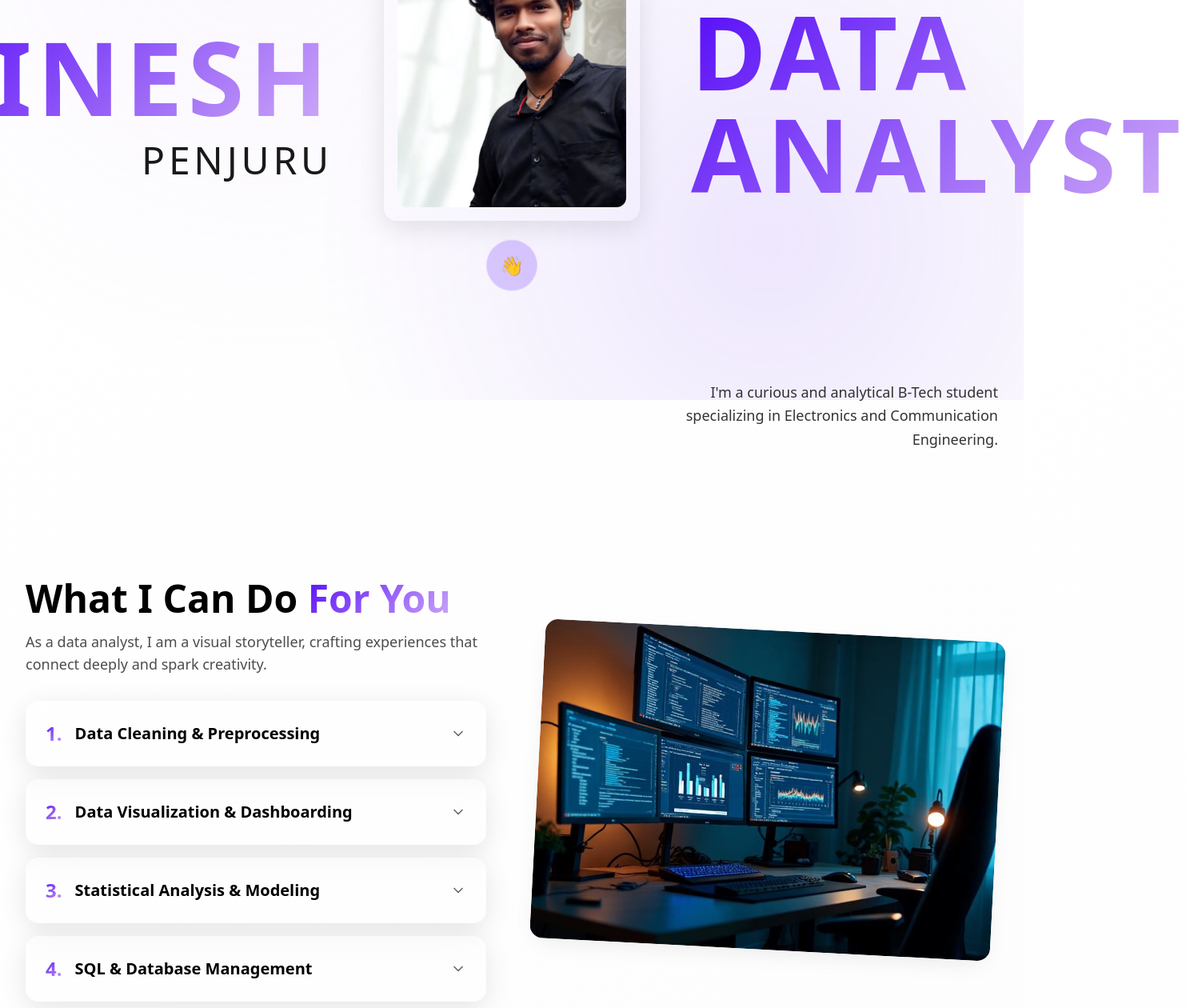
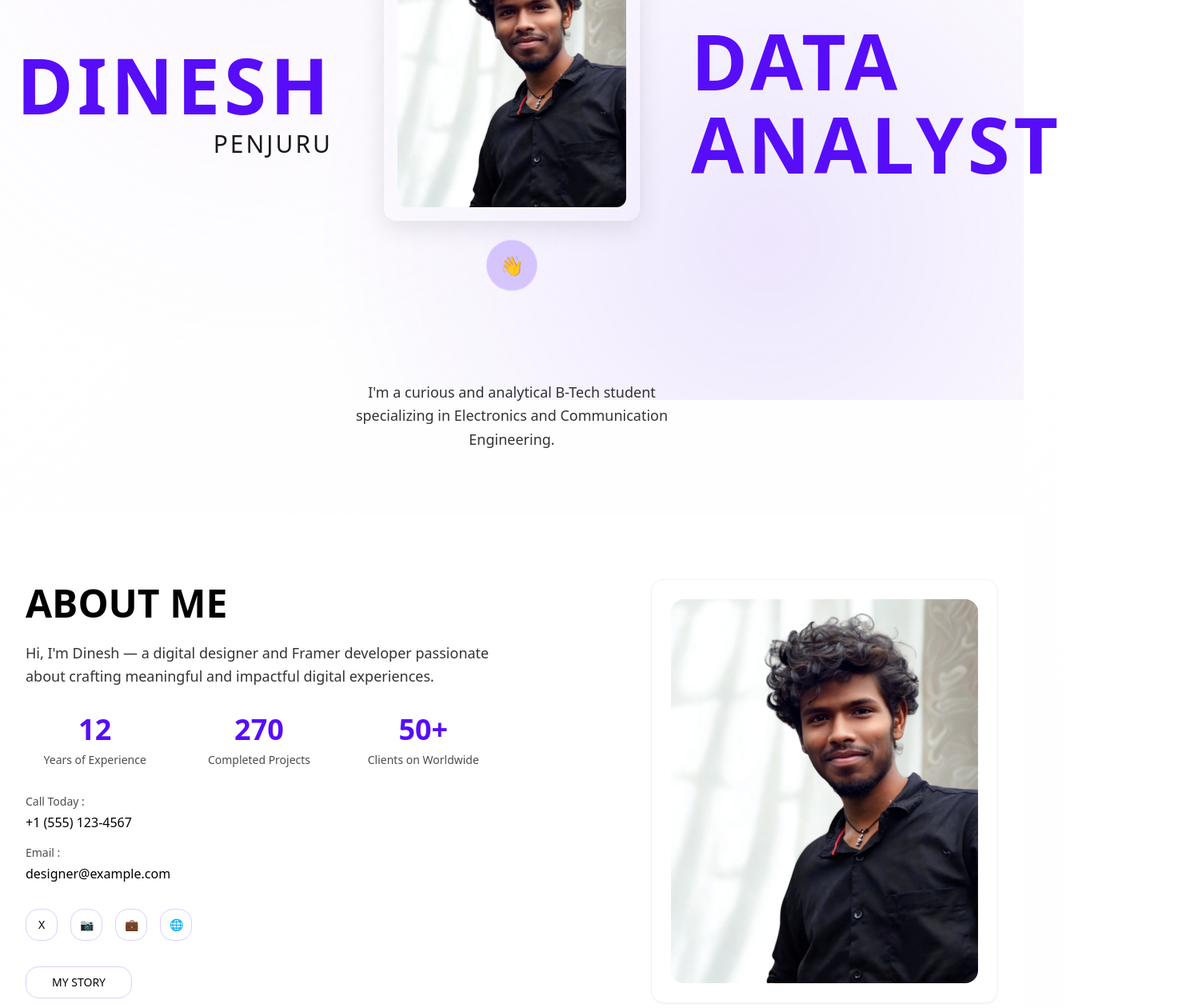
Before and after one commit to Dharnishh/dineshpenjuru, a React (Vite) app: page / in a window 1280 px wide. Shown: the part 300-1560 px from the top of the page at 80% size, 1483 px wide, since content can reach past the window. Built offline with nearby package versions, Linux system fonts and the light colour scheme.

Commit message:
Refactor: Implement homepage redesign, add About Me section, and more
This commit implements a complete redesign of the homepage to match the provided image, adds an "About Me" section, synchronizes the cursor speed, enables automatic flip card animations, and replaces "Frame Motion" with "Tabulae".

```diff
--- a/src/components/CustomCursor.tsx
+++ b/src/components/CustomCursor.tsx
@@ -7,8 +7,11 @@ export const CustomCursor = () => {
 
   useEffect(() => {
     const updateCursor = (e: MouseEvent) => {
-      setPosition({ x: e.clientX, y: e.clientY });
-      setIsVisible(true);
+      // Synchronize cursor position with actual mouse position for better tracking
+      requestAnimationFrame(() => {
+        setPosition({ x: e.clientX, y: e.clientY });
+        setIsVisible(true);
+      });
     };
 
     const handleMouseEnter = () => setIsInteracting(true);
--- a/src/components/FlipCard.tsx
+++ b/src/components/FlipCard.tsx
@@ -1,4 +1,4 @@
-import { useState, forwardRef, useImperativeHandle } from "react";
+import { useState, forwardRef, useImperativeHandle, useEffect } from "react";
 import { cn } from "@/lib/utils";
 
 interface FlipCardProps {
@@ -22,6 +22,15 @@ export const FlipCard = forwardRef<FlipCardRef, FlipCardProps>(
         setIsFlipped(show);
       },
     }));
+
+    // Auto-flip effect for homepage
+    useEffect(() => {
+      const autoFlipInterval = setInterval(() => {
+        setIsFlipped(prev => !prev);
+      }, 3000); // Flip every 3 seconds
+
+      return () => clearInterval(autoFlipInterval);
+    }, []);
 
     const handleClick = () => {
       setIsFlipped(!isFlipped);
--- a/src/components/Portfolio.tsx
+++ b/src/components/Portfolio.tsx
@@ -1,6 +1,7 @@
 import { useState, useEffect } from "react";
 import { Navbar } from "./Navbar";
 import { HeroSection } from "./sections/HeroSection";
+import { AboutMeSection } from "./sections/AboutMeSection";
 import { ServicesSection } from "./sections/ServicesSection";
 import { AboutSection } from "./sections/AboutSection";
 import { TechStackSection } from "./sections/TechStackSection";
@@ -34,6 +35,7 @@ export const Portfolio = () => {
 
       <main>
         <HeroSection />
+        <AboutMeSection />
         <ServicesSection />
         <AboutSection />
         <TechStackSection />
--- /dev/null
+++ b/src/components/sections/AboutMeSection.tsx
@@ -0,0 +1,88 @@
+import { Button } from "@/components/ui/button";
+import { Card } from "@/components/ui/card";
+import dineshProfile from "/lovable-uploads/edbf57cc-59e4-4b54-ae2c-8c41861472ed.png";
+
+export const AboutMeSection = () => {
+  return (
+    <section id="about-me" className="section-padding bg-background">
+      <div className="container-width">
+        <div className="grid grid-cols-1 lg:grid-cols-2 gap-12 items-center">
+          {/* Left Column - About Me Content */}
+          <div className="space-y-8">
+            <div>
+              <h2 className="text-4xl md:text-5xl font-bold text-foreground mb-6">
+                ABOUT ME
+              </h2>
+              <p className="text-foreground/80 text-lg leading-relaxed mb-8">
+                Hi, I'm Dinesh — a digital designer and Framer developer passionate
+                about crafting meaningful and impactful digital experiences.
+              </p>
+            </div>
+
+            {/* Stats Grid */}
+            <div className="grid grid-cols-3 gap-8">
+              <div className="text-center">
+                <div className="text-3xl md:text-4xl font-bold text-primary mb-2">12</div>
+                <div className="text-sm text-foreground/70">Years of Experience</div>
+              </div>
+              <div className="text-center">
+                <div className="text-3xl md:text-4xl font-bold text-primary mb-2">270</div>
+                <div className="text-sm text-foreground/70">Completed Projects</div>
+              </div>
+              <div className="text-center">
+                <div className="text-3xl md:text-4xl font-bold text-primary mb-2">50+</div>
+                <div className="text-sm text-foreground/70">Clients on Worldwide</div>
+              </div>
+            </div>
+
+            {/* Contact Info */}
+            <div className="space-y-4">
+              <div>
+                <div className="text-sm text-foreground/70 mb-1">Call Today :</div>
+                <div className="text-foreground font-medium">+1 (555) 123-4567</div>
+              </div>
+              <div>
+                <div className="text-sm text-foreground/70 mb-1">Email :</div>
+                <div className="text-foreground font-medium">designer@example.com</div>
+              </div>
+            </div>
+
+            {/* Social Links */}
+            <div className="flex space-x-4">
+              <Button variant="outline" size="icon" className="w-10 h-10">
+                <span className="text-sm">X</span>
+              </Button>
+              <Button variant="outline" size="icon" className="w-10 h-10">
+                <span className="text-sm">📷</span>
+              </Button>
+              <Button variant="outline" size="icon" className="w-10 h-10">
+                <span className="text-sm">💼</span>
+              </Button>
+              <Button variant="outline" size="icon" className="w-10 h-10">
+                <span className="text-sm">🌐</span>
+              </Button>
+            </div>
+
+            {/* My Story Button */}
+            <div>
+              <Button variant="outline" className="px-8 py-3">
+                MY STORY
+              </Button>
+            </div>
+          </div>
+
+          {/* Right Column - Profile Image */}
+          <div className="flex justify-center lg:justify-end">
+            <Card className="p-6 bg-card/50 backdrop-blur-sm border-border/50">
+              <img
+                src={dineshProfile}
+                alt="P.V. Dinesh"
+                className="w-full max-w-sm h-auto object-cover rounded-lg"
+              />
+            </Card>
+          </div>
+        </div>
+      </div>
+    </section>
+  );
+};
--- a/src/components/sections/HeroSection.tsx
+++ b/src/components/sections/HeroSection.tsx
@@ -3,8 +3,10 @@ import { FlipCard, FlipCardRef } from "@/components/FlipCard";
 import { Button } from "@/components/ui/button";
 import dineshProfile from "/lovable-uploads/edbf57cc-59e4-4b54-ae2c-8c41861472ed.png";
 import skillsClipart from "@/assets/skills-clipart.png";
+
 export const HeroSection = () => {
   const heroAvatarRef = useRef<FlipCardRef>(null);
+
   useEffect(() => {
     const observer = new IntersectionObserver(entries => {
       entries.forEach(entry => {
@@ -17,29 +19,33 @@ export const HeroSection = () => {
     }, {
       threshold: 0.5
     });
+
     const skillsSection = document.getElementById("skills-section");
     const aboutSection = document.getElementById("about");
     if (skillsSection) observer.observe(skillsSection);
     if (aboutSection) observer.observe(aboutSection);
+
     return () => {
       if (skillsSection) observer.unobserve(skillsSection);
       if (aboutSection) observer.unobserve(aboutSection);
     };
   }, []);
-  return <section id="home" className="min-h-screen flex items-center section-padding pt-32">
+
+  return (
+    <section id="home" className="min-h-screen flex items-center section-padding pt-32">
       <div className="container-width">
         <div className="relative">
-          {/* Main Content Grid */}
+          {/* Main Content Grid - Matching Image 3 Layout */}
           <div className="grid grid-cols-1 lg:grid-cols-3 gap-8 items-center min-h-[600px]">
-            {/* Left Column - "DATA" and Name */}
-            <div className="flex flex-col items-center lg:items-end justify-center space-y-4">
-              <h2 className="text-6xl md:text-7xl lg:text-8xl xl:text-9xl font-bold tracking-wider gradient-text">DINESH</h2>
-              <h1 className="text-2xl tracking-widest uppercase text-foreground/90 font-medium md:text-5xl">PENJURU</h1>
+            {/* Left Column - "DINESH" */}
+            <div className="flex flex-col items-center lg:items-end justify-center space-y-2">
+              <h1 className="text-5xl md:text-6xl lg:text-7xl xl:text-8xl font-bold tracking-wider text-primary">DINESH</h1>
+              <h2 className="text-xl md:text-2xl lg:text-3xl tracking-widest uppercase text-foreground/90 font-medium">PENJURU</h2>
             </div>
 
             {/* Center Column - Profile Card */}
             <div className="flex flex-col items-center space-y-6">
-              {/* Flip Card Avatar */}
+              {/* Auto-Flip Card Avatar */}
               <FlipCard ref={heroAvatarRef} frontImage={dineshProfile} backImage={skillsClipart} alt="P.V. Dinesh" className="w-64 h-80 md:w-72 md:h-96 lg:w-80 lg:h-96" />
 
               {/* Waving Hand Button */}
@@ -48,16 +54,16 @@ export const HeroSection = () => {
               </Button>
             </div>
 
-            {/* Right Column - "ANALYST" */}
-            <div className="flex items-center justify-center lg:justify-start">
-              <h2 className="text-6xl md:text-7xl lg:text-8xl font-bold tracking-wider gradient-text text-orange-600 text-left xl:text-9xl">DATA
-ANALYST</h2>
+            {/* Right Column - "DATA ANALYST" */}
+            <div className="flex flex-col items-center lg:items-start justify-center space-y-2">
+              <h2 className="text-5xl md:text-6xl lg:text-7xl xl:text-8xl font-bold tracking-wider text-primary">DATA</h2>
+              <h2 className="text-5xl md:text-6xl lg:text-7xl xl:text-8xl font-bold tracking-wider text-primary">ANALYST</h2>
             </div>
           </div>
 
-          {/* Bottom Description - Right Aligned */}
-          <div className="mt-8 lg:mt-12 flex justify-center lg:justify-end">
-            <div className="max-w-md text-center lg:text-right">
+          {/* Bottom Description - Center Aligned */}
+          <div className="mt-8 lg:mt-12 flex justify-center">
+            <div className="max-w-md text-center">
               <p className="text-foreground/80 text-lg leading-relaxed">
                 I'm a curious and analytical B-Tech student specializing in
                 Electronics and Communication Engineering.
@@ -66,5 +72,6 @@ ANALYST</h2>
           </div>
         </div>
       </div>
-    </section>;
+    </section>
+  );
 };
```
